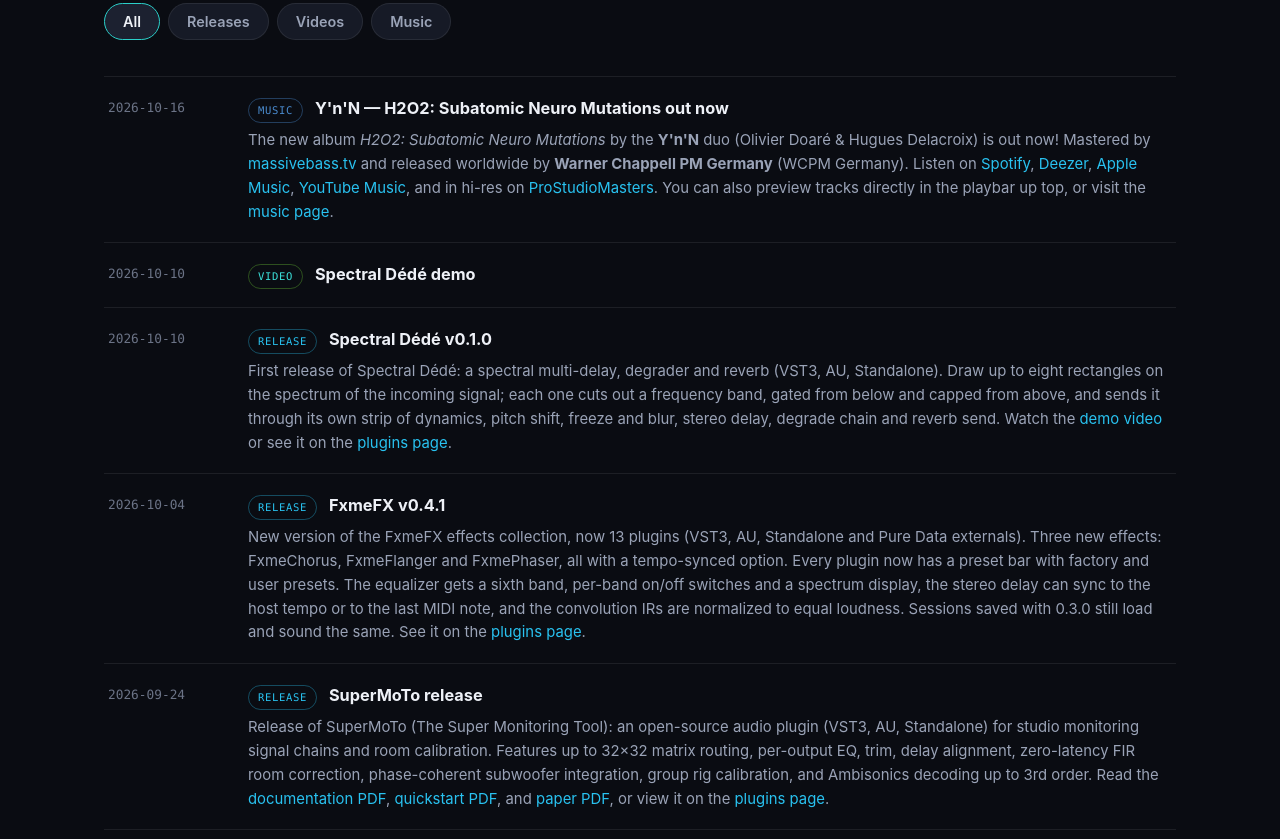
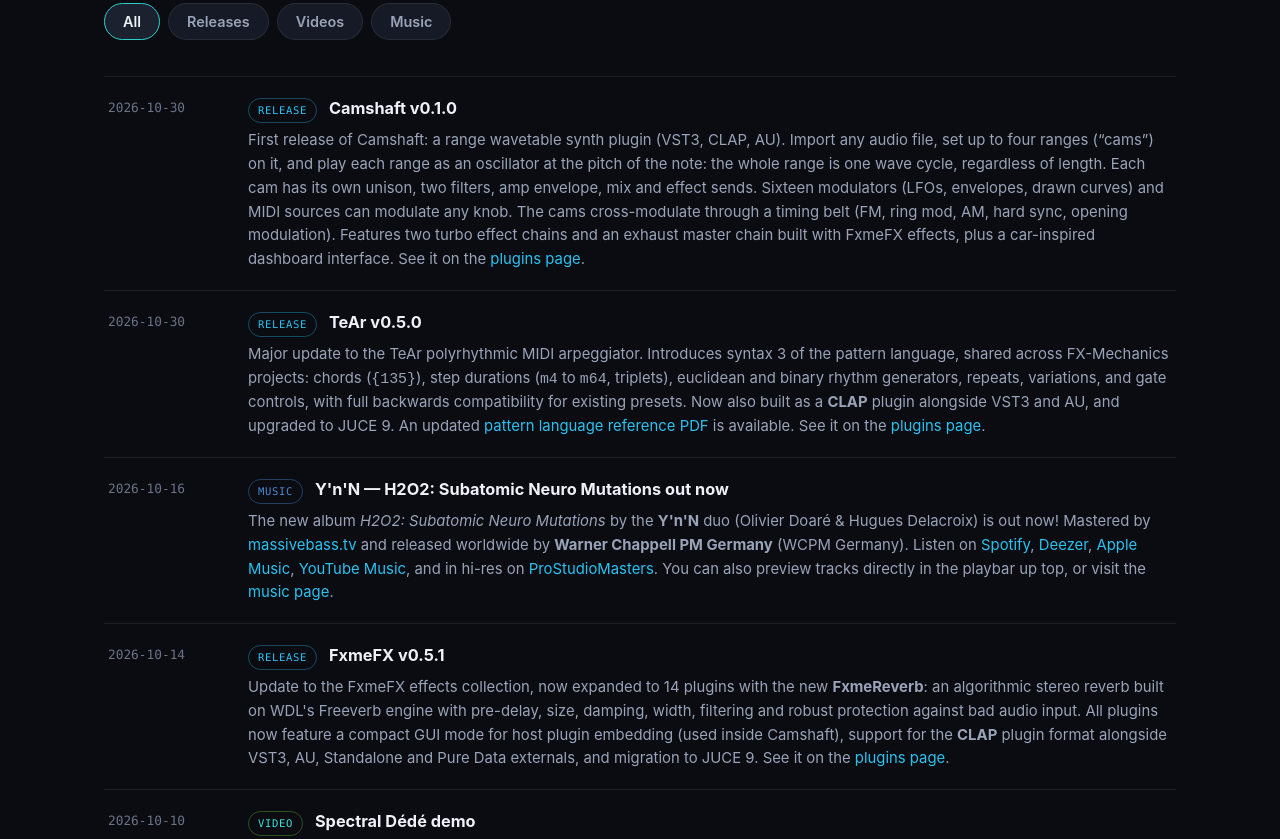
Before and after one commit to odoare/fx-mechanics.com-website, a plain HTML site: page news.html in a window 1280 px wide. Shown: the part 332-1171 px from the top of the page. Drawn offline with Linux system fonts and the light colour scheme.

Commit message:
Camshaft release + TeAr and FxmeFX updates

```diff
--- a/news.html
+++ b/news.html
@@ -84,6 +84,47 @@
                date, the data-category (releases / videos / music) and the link. -->
           <ul class="news-list">
 
+            <li class="news-item" data-category="releases">
+              <time datetime="2026-10-30">2026-10-30</time>
+              <div class="news-body">
+                <div class="news-head">
+                  <span class="news-tag release">Release</span>
+                  <a class="news-title" href="https://github.com/odoare/Camshaft/releases/tag/v0.1.0" target="_blank" rel="noopener">Camshaft v0.1.0</a>
+                </div>
+                <p>
+                  First release of Camshaft: a range wavetable synth plugin (VST3, CLAP, AU).
+                  Import any audio file, set up to four ranges (&ldquo;cams&rdquo;) on it, and play
+                  each range as an oscillator at the pitch of the note: the whole range is one wave cycle,
+                  regardless of length. Each cam has its own unison, two filters, amp envelope, mix
+                  and effect sends. Sixteen modulators (LFOs, envelopes, drawn curves) and MIDI sources
+                  can modulate any knob. The cams cross-modulate through a timing belt (FM, ring mod, AM,
+                  hard sync, opening modulation). Features two turbo effect chains and an exhaust master
+                  chain built with FxmeFX effects, plus a car-inspired dashboard interface. See it on the
+                  <a href="plugins.html#synths">plugins page</a>.
+                </p>
+              </div>
+            </li>
+
+            <li class="news-item" data-category="releases">
+              <time datetime="2026-10-30">2026-10-30</time>
+              <div class="news-body">
+                <div class="news-head">
+                  <span class="news-tag release">Release</span>
+                  <a class="news-title" href="https://github.com/odoare/TeAr/releases/tag/v0.5.0" target="_blank" rel="noopener">TeAr v0.5.0</a>
+                </div>
+                <p>
+                  Major update to the TeAr polyrhythmic MIDI arpeggiator. Introduces syntax&nbsp;3
+                  of the pattern language, shared across FX-Mechanics projects: chords (<code>{135}</code>),
+                  step durations (<code>m4</code> to <code>m64</code>, triplets), euclidean and binary
+                  rhythm generators, repeats, variations, and gate controls, with full backwards compatibility
+                  for existing presets. Now also built as a <strong>CLAP</strong> plugin alongside VST3
+                  and AU, and upgraded to JUCE&nbsp;9. An updated
+                  <a href="files/TeAr-language-reference.pdf" target="_blank" rel="noopener">pattern language reference PDF</a>
+                  is available. See it on the <a href="plugins.html#effects">plugins page</a>.
+                </p>
+              </div>
+            </li>
+
             <li class="news-item" data-category="music">
               <time datetime="2026-10-16">2026-10-16</time>
               <div class="news-body">
@@ -101,6 +142,25 @@
                   and in hi-res on <a href="https://www.prostudiomasters.com/album/page/568975" target="_blank" rel="noopener">ProStudioMasters</a>.
                   You can also preview tracks directly in the playbar up top, or visit the
                   <a href="music.html">music page</a>.
+                </p>
+              </div>
+            </li>
+
+            <li class="news-item" data-category="releases">
+              <time datetime="2026-10-14">2026-10-14</time>
+              <div class="news-body">
+                <div class="news-head">
+                  <span class="news-tag release">Release</span>
+                  <a class="news-title" href="https://github.com/odoare/FxmeFX/releases/tag/v0.5.1" target="_blank" rel="noopener">FxmeFX v0.5.1</a>
+                </div>
+                <p>
+                  Update to the FxmeFX effects collection, now expanded to 14 plugins with
+                  the new <strong>FxmeReverb</strong>: an algorithmic stereo reverb built on WDL's Freeverb
+                  engine with pre-delay, size, damping, width, filtering and robust protection against bad
+                  audio input. All plugins now feature a compact GUI mode for host plugin embedding (used
+                  inside Camshaft), support for the <strong>CLAP</strong> plugin format alongside VST3, AU,
+                  Standalone and Pure Data externals, and migration to JUCE&nbsp;9. See it on the
+                  <a href="plugins.html#effects">plugins page</a>.
                 </p>
               </div>
             </li>
```
Also changed, not shown: index.html (+3 -3 lines), plugins.html (+33 -6 lines), img/camshaft.png (added), 2 other files.
